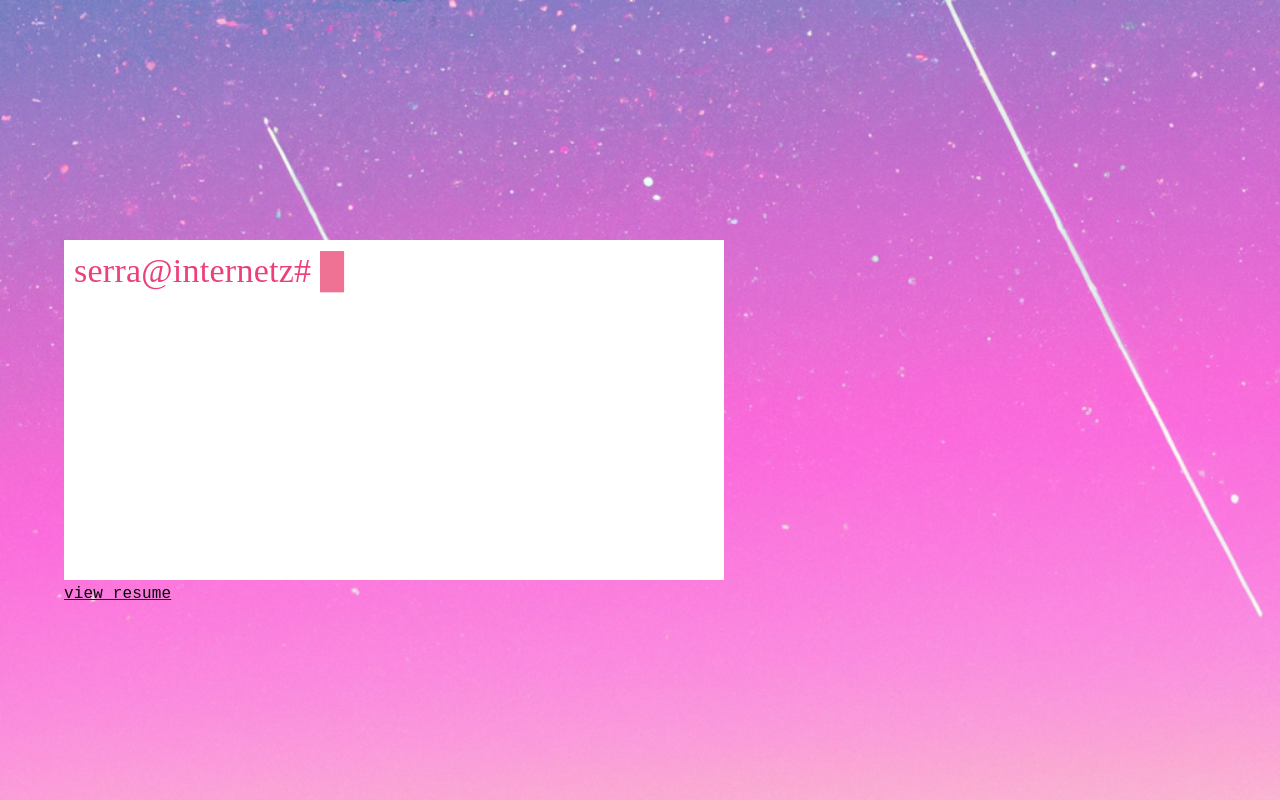
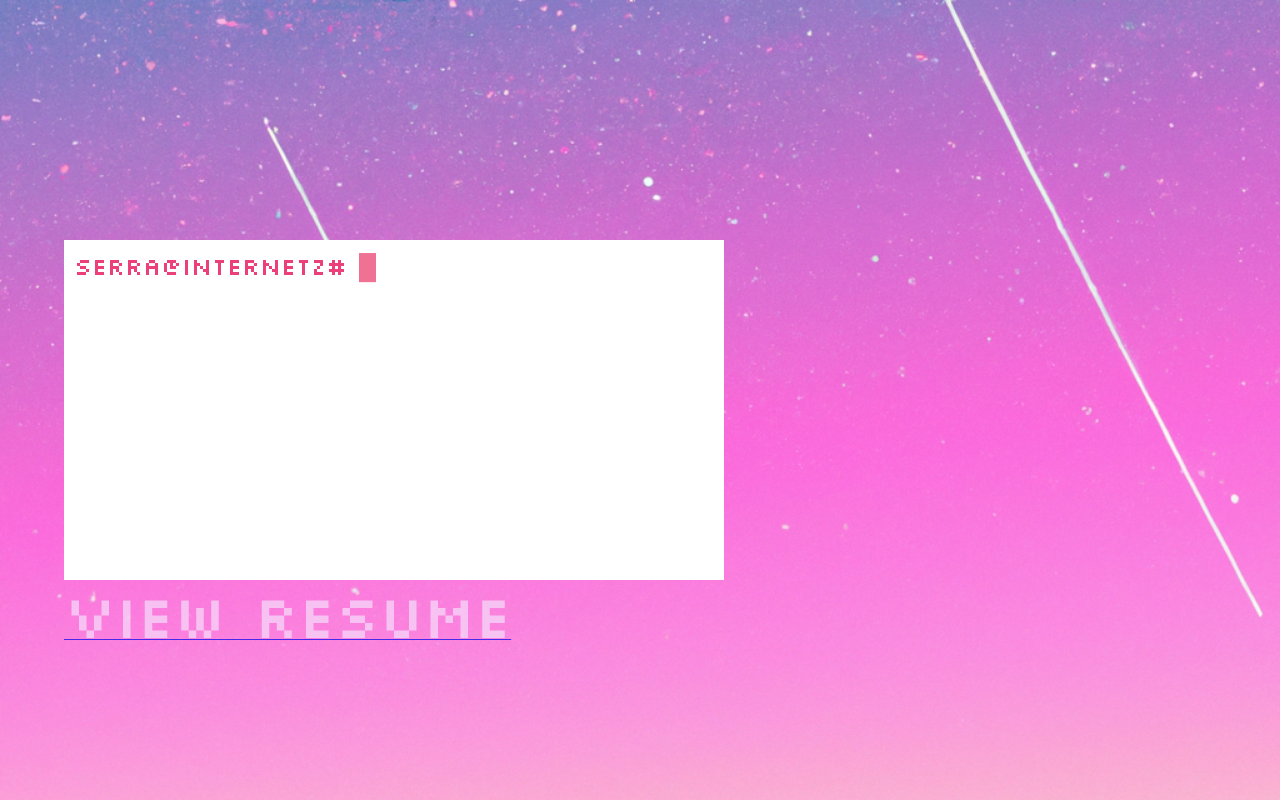
Before and after one commit to teknoboten/boten, a React (Create React App) app: page / in a window 1280 px wide. Built offline with nearby package versions, Linux system fonts and the light colour scheme.

Commit message:
add sweet hover effects

```diff
--- a/src/App.js
+++ b/src/App.js
@@ -10,19 +10,23 @@ function App() {
     <Container>
       <Console></Console>
 
-      <Link to={'resume'} sx={{ color: '#ffffff' }}>
+      <Link to={'resume'}>
         <Typography
-          variant="subtitle1"
-          color="#000000"
+          variant="h1"
           component="span"
           sx={{
+            color: '#F5DFFB',
             textDecoration: 'none',
-            fontFamily: 'Space Mono, monospace',
             fontWeight: '500',
-            width: '10vw',
+            backgroundColor: 'rgba(209, 70, 205, 0.0)',
+            '&:hover': {
+              boxShadow: 9,
+              backgroundColor: 'rgba(209, 70, 205, 0.4)',
+              transition: 'backgroundColor, 500ms',
+            },
           }}
         >
-          view resume
+          View Resume
         </Typography>
       </Link>
     </Container>
--- a/src/GlobalThemeOverride.js
+++ b/src/GlobalThemeOverride.js
@@ -34,6 +34,7 @@ export const GlobalThemeOverride = createTheme({
         },
         h5: {
           fontFamily: 'Silkscreen',
+          textDecoration: 'none',
         },
         h6: {
           fontFamily: 'Inconsolata',
--- a/src/components/Console.js
+++ b/src/components/Console.js
@@ -75,14 +75,19 @@ const Console = () => {
         width: '50vw',
         height: '40vh',
         padding: '10px',
-        fontFamily: 'Fira Code',
+        fontFamily: 'Silkscreen',
         color: '#ec407a',
       }}
     >
-      <Typography variant="h4" color="#ec407a" fontFamily="Fira Code">
+      <Typography variant="h5" color="#ec407a" fontFamily="Silkscreen">
         serra@internetz#
         {typing ? (
-          <motion.h5 variants={sentence} initial="hidden" animate="visible">
+          <motion.h5
+            variants={sentence}
+            initial="hidden"
+            animate="visible"
+            fontFamily="Silkscreen"
+          >
             {hello.map((char, index) => {
               return (
                 <motion.span key={char + '-' + index} variants={letter}>
--- a/src/components/Footer.js
+++ b/src/components/Footer.js
@@ -1,6 +1,6 @@
-// import Box from '@mui/material/Box'
 import Typography from '@mui/material/Typography'
 import Grid from '@mui/material/Grid'
+import Link from '@mui/material/Link'
 
 export default function Footer() {
   return (
@@ -11,16 +11,13 @@ export default function Footer() {
       paddingBottom={4}
       sx={{ justifyContent: 'space-between' }}
     >
-      <Typography
-        variant="h5"
-        sx={{ fontFamily: 'Silkscreen', fontWeight: '500' }}
-      >
-        Code written with {'<3'} and <a href="https://reactjs.org/">ReactJS</a>
+      <Typography variant="h5" sx={{ fontWeight: '500' }}>
+        Coded with {'<3'} and{' '}
+        <Link rel="noreferrer" target="_blank" href={'https://reactjs.org/'}>
+          ReactJS
+        </Link>
       </Typography>
-      <Typography
-        variant="h5"
-        sx={{ fontFamily: 'Silkscreen', fontWeight: '500' }}
-      >
+      <Typography variant="h5" sx={{ fontWeight: '500' }}>
         © {new Date().getFullYear()} Serra Boten
       </Typography>
     </Grid>
--- a/src/components/Project.js
+++ b/src/components/Project.js
@@ -38,7 +38,6 @@ export default function Project({ title, description, url, tags, github }) {
           rel="noreferrer"
           target="_blank"
           sx={{
-            textDecoration: 'none',
             marginRight: 2,
             bgcolor: 'rgba(169, 243, 255, 0.2)',
             paddingX: '6px',
--- a/src/index.css
+++ b/src/index.css
@@ -21,3 +21,9 @@ font-family: 'Silkscreen', cursive;
 }
 
  */
+
+.blinker {
+  min-width: 10px;
+  min-height: 20px;
+  color: '#ec407a';
+}
```
